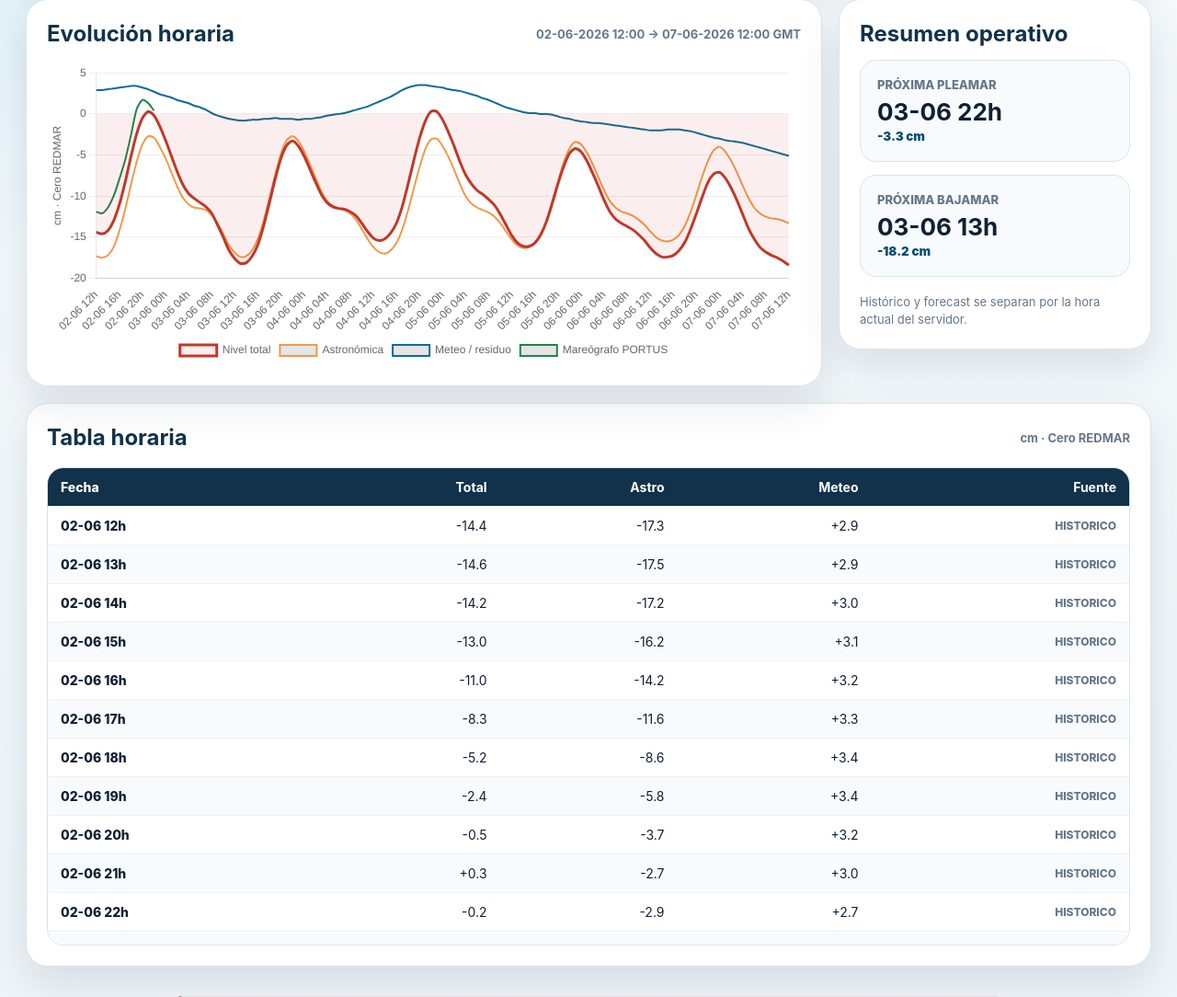
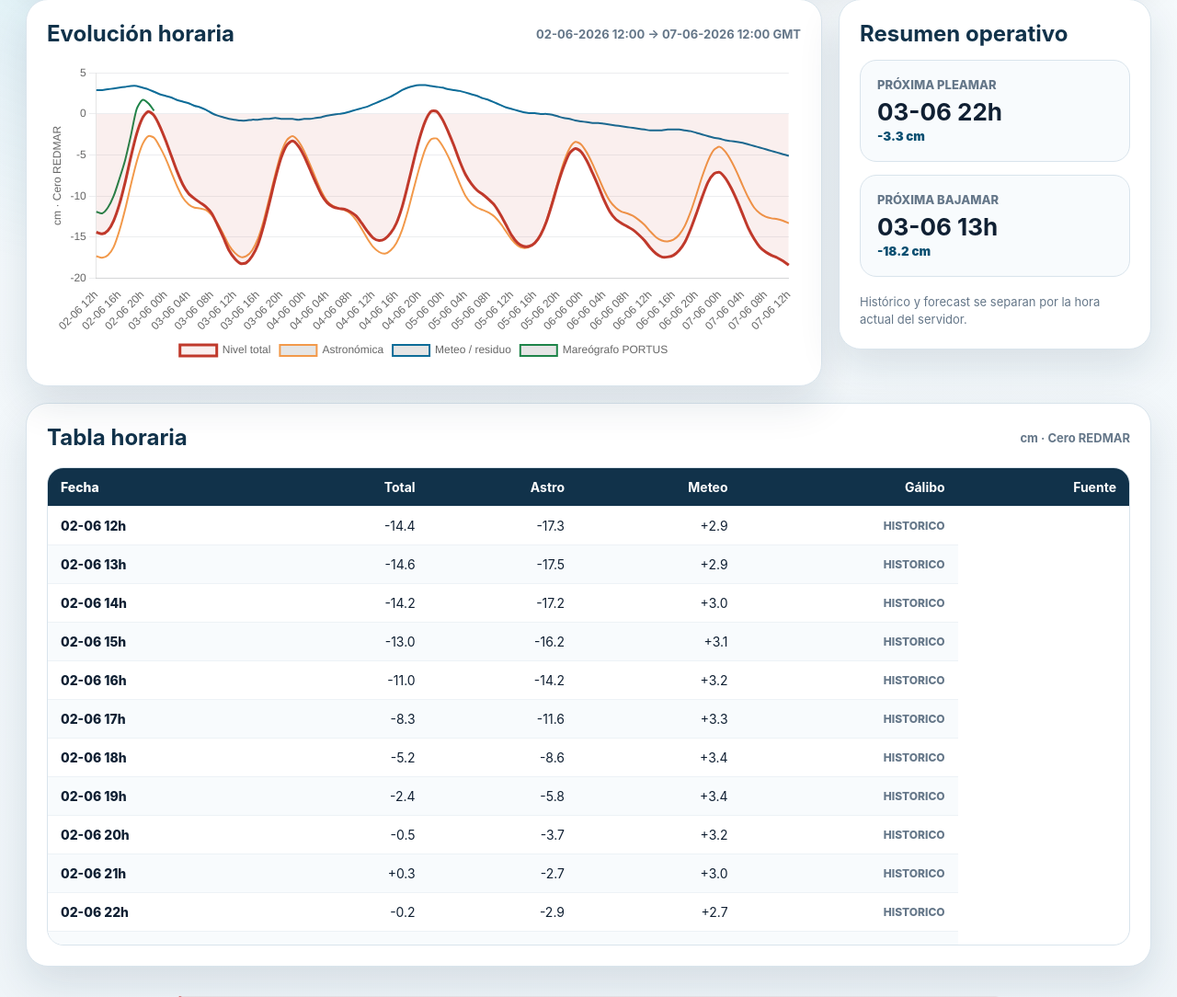
Before and after one commit to gspmcv/test2, a Flask app: page / in a window 1280 px wide. Shown: the part 405-1489 px from the top of the page at 92% size. Run offline with Flask 3, Linux system fonts and the light colour scheme.

Commit message:
Update index.html

```diff
--- a/templates/index.html
+++ b/templates/index.html
@@ -108,6 +108,7 @@
                 <th>Total</th>
                 <th>Astro</th>
                 <th>Meteo</th>
+                <th>Gálibo</th>
                 <th>Fuente</th>
               </tr>
             </thead>
```
